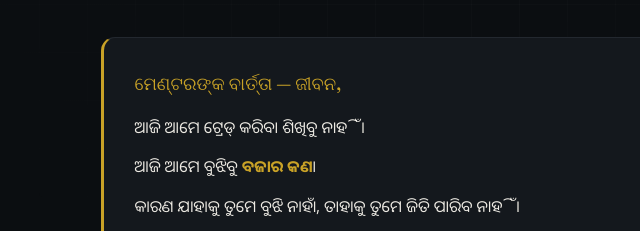
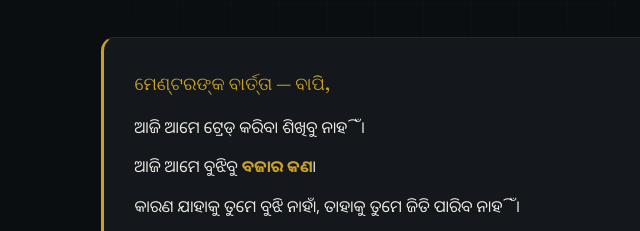
Before and after one commit to suryakshbehera/30-days-trading-mastery, a plain HTML site: page day-01.html in a window 1280 px wide. Shown: the part 428-659 px from the top of the page, 201-841 px from the left. Drawn offline with Linux system fonts and the light colour scheme.

Commit message:
name changed

```diff
--- a/day-01.html
+++ b/day-01.html
@@ -34,7 +34,7 @@
 
   <section>
     <div class="mentor-msg odia">
-      <div class="salutation">ମେଣ୍ଟରଙ୍କ ବାର୍ତ୍ତା — ଜୀବନ,</div>
+      <div class="salutation">ମେଣ୍ଟରଙ୍କ ବାର୍ତ୍ତା — ବାପି,</div>
       <p>ଆଜି ଆମେ ଟ୍ରେଡ୍ କରିବା ଶିଖିବୁ ନାହିଁ।</p>
       <p>ଆଜି ଆମେ ବୁଝିବୁ <strong>ବଜାର କଣ</strong>।</p>
       <p>କାରଣ ଯାହାକୁ ତୁମେ ବୁଝି ନାହାଁ, ତାହାକୁ ତୁମେ ଜିତି ପାରିବ ନାହିଁ।</p>
```
